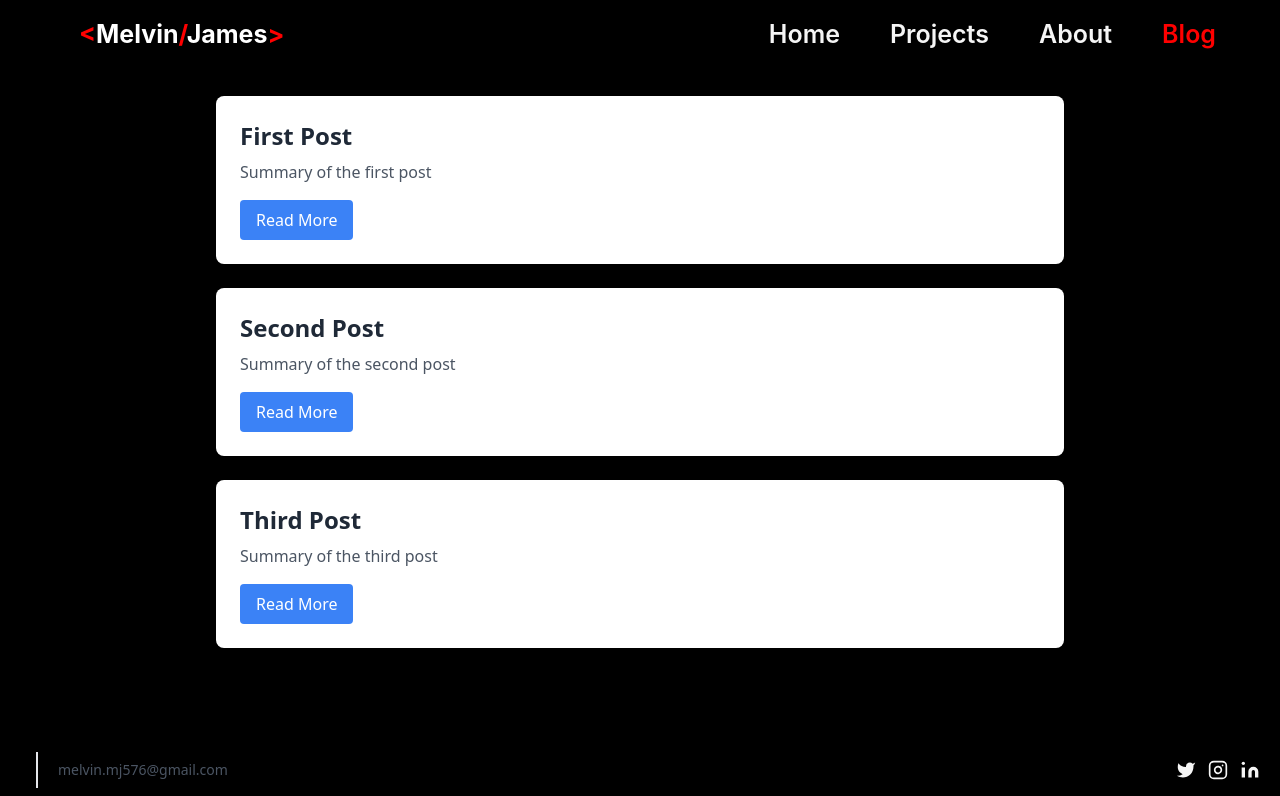
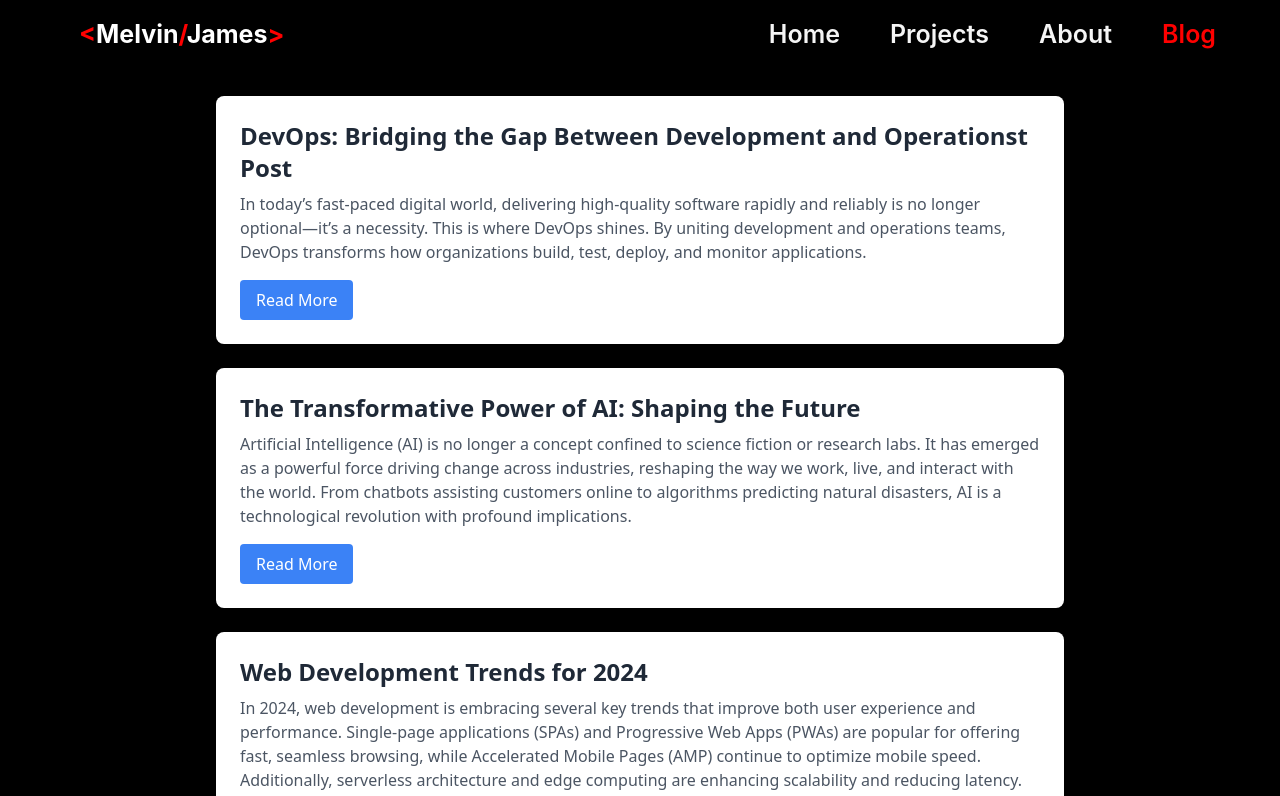
Before and after one commit to melvinjames1/PortfolioWebsite, an Angular app: page /blog in a window 1280 px wide. Shown: the top 796 px of the page. Built offline with nearby package versions, Linux system fonts and the light colour scheme; a web font is replaced by a local one.

Commit message:
blogs added

```diff
--- a/src/app/blog/blog.component.html
+++ b/src/app/blog/blog.component.html
@@ -5,11 +5,11 @@
       <div *ngFor="let post of posts" class="bg-white shadow-md rounded-lg p-6 mb-6">
         <h2 class="text-2xl font-semibold text-gray-800 mb-2">{{ post.title }}</h2>
         <p class="text-gray-600 mb-4">{{ post.summary }}</p>
-        <button
+        <a [href]="post.link" target="_blank" ><button
           class="bg-blue-500 text-white px-4 py-2 rounded hover:bg-blue-600"
-          (click)="viewPost(post.id)">
+          >
           Read More
-        </button>
+        </button></a>
       </div>
     </div>
 
--- a/src/app/blog/blog.component.ts
+++ b/src/app/blog/blog.component.ts
@@ -12,9 +12,9 @@ import { ActivatedRoute, Router } from '@angular/router';
 })
 export class BlogComponent implements OnInit {
   posts = [
-    { id: 1, title: 'First Post', summary: 'Summary of the first post', content: 'Content of the first post.' },
-    { id: 2, title: 'Second Post', summary: 'Summary of the second post', content: 'Content of the second post.' },
-    { id: 3, title: 'Third Post', summary: 'Summary of the third post', content: 'Content of the third post.' },
+    { id: 1, title: 'DevOps: Bridging the Gap Between Development and Operationst Post', summary: 'In today’s fast-paced digital world, delivering high-quality software rapidly and reliably is no longer optional—it’s a necessity. This is where DevOps shines. By uniting development and operations teams, DevOps transforms how organizations build, test, deploy, and monitor applications.' ,link:'https://medium.com/@saranipeiris17/an-introduction-to-devops-bridging-development-and-operations-for-faster-reliable-software-c94046c624e5' },
+    { id: 2, title: 'The Transformative Power of AI: Shaping the Future', summary: 'Artificial Intelligence (AI) is no longer a concept confined to science fiction or research labs. It has emerged as a powerful force driving change across industries, reshaping the way we work, live, and interact with the world. From chatbots assisting customers online to algorithms predicting natural disasters, AI is a technological revolution with profound implications.', link: 'https://blogs.nvidia.com/blog/2024-ai-predictions/' },
+    { id: 3, title: 'Web Development Trends for 2024', summary: 'In 2024, web development is embracing several key trends that improve both user experience and performance. Single-page applications (SPAs) and Progressive Web Apps (PWAs) are popular for offering fast, seamless browsing, while Accelerated Mobile Pages (AMP) continue to optimize mobile speed. Additionally, serverless architecture and edge computing are enhancing scalability and reducing latency. Security is also a growing concern, with Zero Trust Architecture (ZTA) helping protect sensitive data. These advancements allow developers to build more efficient, secure, and user-friendly websites', link: 'https://blog.hubspot.com/website/web-development-trends' },
   ];
   currentPost: any = null;
 
```
